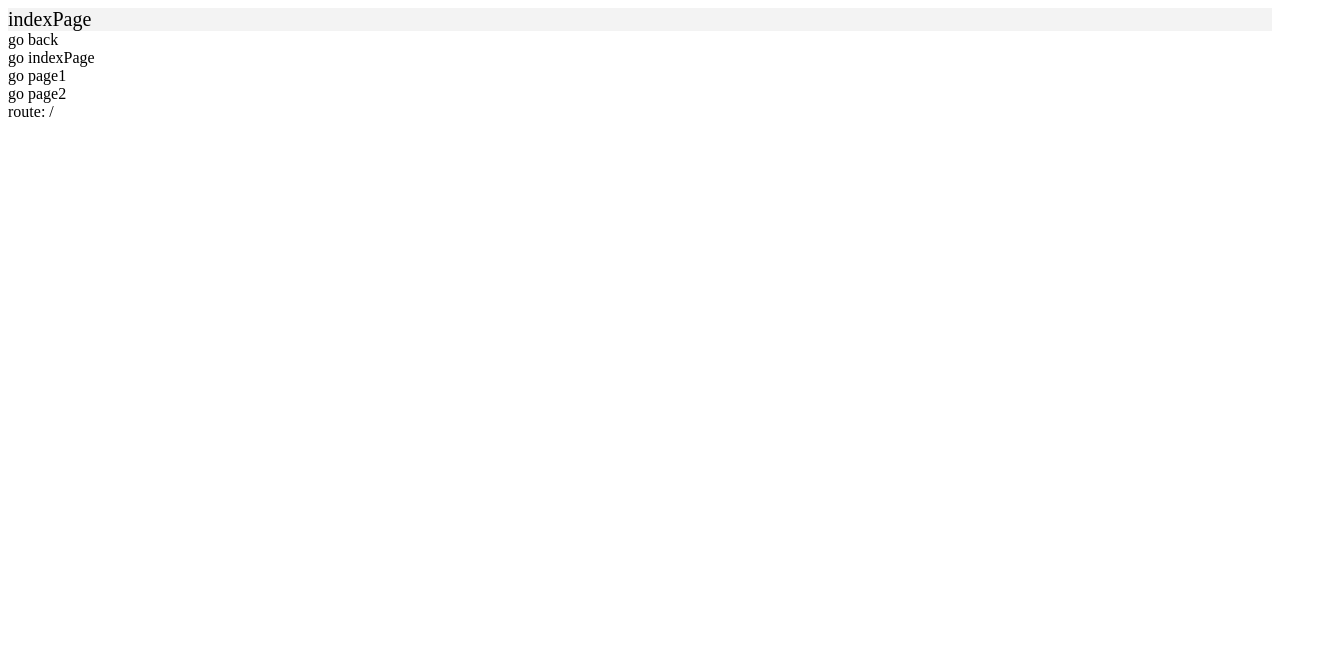
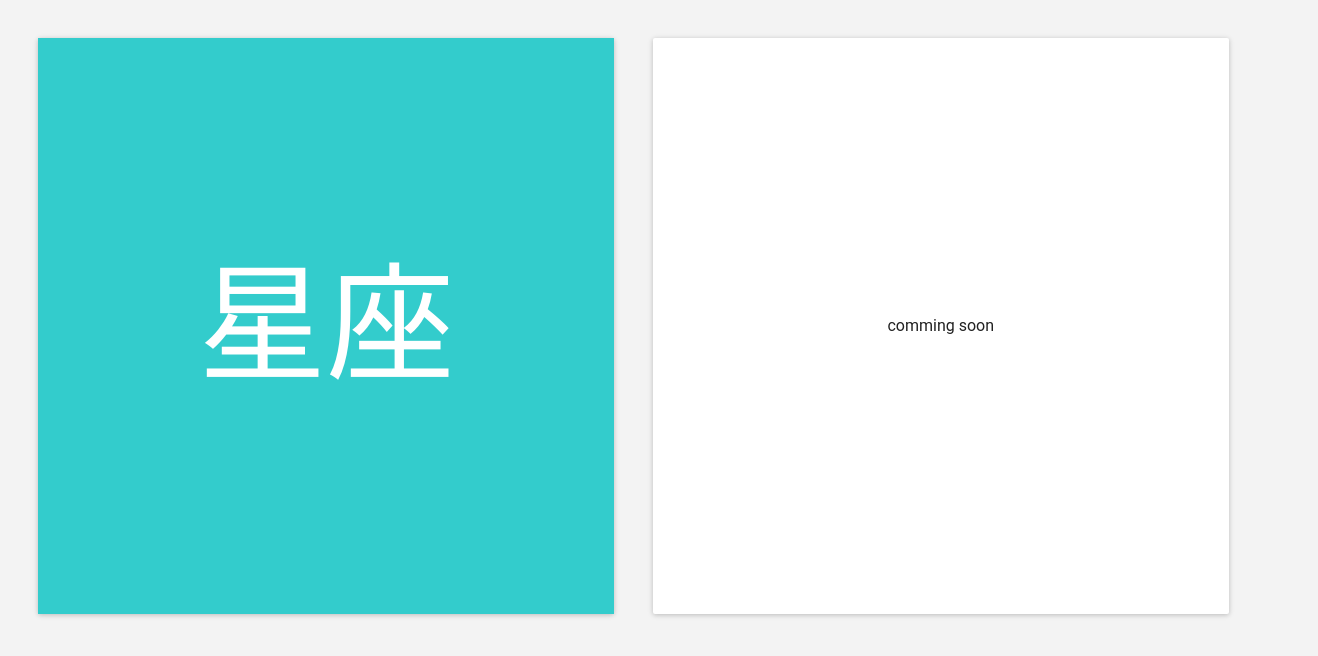
Before and after one commit to MarsAndHeart/my-basic-react-demo, a React app: page / in a window 1280 px wide. Shown: the top 656 px of the page, 1318 px wide, since content can reach past the window. Built offline with nearby package versions, Linux system fonts and the light colour scheme.

Commit message:
add flex and constellation

```diff
--- a/package.json
+++ b/package.json
@@ -6,7 +6,7 @@
   "author": "jianghai",
   "license": "MIT",
   "scripts": {
-    "start": "webpack",
+    "start": "webpack-dev-server --open",
     "server": "webpack-dev-server --open",
     "eslint": "./node_modules/.bin/eslint src",
     "eslintfix": "./node_modules/.bin/eslint src --fix",
--- a/src/MainApp.js
+++ b/src/MainApp.js
@@ -4,13 +4,16 @@
  */
 import React from 'react';
 import { Provider } from 'react-redux';
+import MuiThemeProvider from 'material-ui/styles/MuiThemeProvider';
 
 import AppRouter from './AppRouter';
 import store from './basicStore';
 
 const MainApp = () => (
   <Provider store={store}>
-    <AppRouter/>
+    <MuiThemeProvider>
+      <AppRouter/>
+    </MuiThemeProvider>
   </Provider>
 );
 
--- a/src/index.tmpl.html
+++ b/src/index.tmpl.html
@@ -8,6 +8,21 @@
   <title>react demo</title>
 </head>
 
+<style type="text/css">
+  body {
+    left:0px;
+    top:0px;
+    margin:0px;
+    padding:0px;
+    display: flex;
+    display: -webkit-flex;
+  }
+  div {
+    display: flex;
+    display: -webkit-flex;
+  }
+</style>
+
 <body>
   <div id="root"></div>
 </body>
--- /dev/null
+++ b/src/pages/Constellation/ConstellationPaper.js
@@ -0,0 +1,35 @@
+/**
+ * Created by jianghai on 2018/3/18.
+ * @flow
+ */
+
+import React from 'react';
+import Paper from 'material-ui/Paper';
+
+
+type Props = {
+  name: string,
+  date: string,
+}
+
+const ConstellationPaper = (props: Props) => {
+  return (
+    <Paper style={styles.paper} circle>
+      <div>{props.name}</div>
+      <div>{props.date}</div>
+    </Paper>
+  );
+};
+
+const styles = {
+  paper:{
+    flexDirection:'column',
+    alignItems:'center',
+    justifyContent:'center',
+    width:'30vw',
+    height:'30vw',
+    marginBottom:'3vw',
+  },
+};
+
+export default ConstellationPaper;
--- /dev/null
+++ b/src/pages/Constellation/index.js
@@ -0,0 +1,121 @@
+/**
+ * Created by jianghai on 2018/3/18.
+ * @flow
+ */
+
+import React from 'react';
+import { connect } from 'react-redux';
+import { compose } from 'redux';
+import IconButton from 'material-ui/IconButton';
+import NavigationArrowBack from 'material-ui/svg-icons/navigation/arrow-back';
+import actions from '../../actions';
+import ConstellationPaper from './ConstellationPaper';
+
+const arr = [
+  {
+    name:'白羊',
+    date:'3.21-4.19',
+    image:'',
+  },
+  {
+    name:'金牛',
+    date:'4.20-5.20',
+    image:'',
+  },
+  {
+    name:'双子',
+    date:'5.21-6.21',
+    image:'',
+  },
+  {
+    name:'巨蟹',
+    date:'6.22-7.22',
+    image:'',
+  },
+  {
+    name:'狮子',
+    date:'7.23-8.22',
+    image:'',
+  },
+  {
+    name:'处女',
+    date:'8.23-9.22',
+    image:'',
+  },
+  {
+    name:'天秤',
+    date:'9.23-10.23',
+    image:'',
+  },
+  {
+    name:'天蝎',
+    date:'10.24-11.22',
+    image:'',
+  },
+  {
+    name:'射手',
+    date:'11.23-12.21',
+    image:'',
+  },
+  {
+    name:'摩羯',
+    date:'12.22-1.19',
+    image:'',
+  },
+  {
+    name:'水瓶',
+    date:'1.20-2.18',
+    image:'',
+  },
+  {
+    name:'双鱼',
+    date:'2.19-3.20',
+    image:'',
+  },
+];
+
+type Props = {
+  pop: ()=>void,
+}
+
+const Constellation = (props: Props) => (
+  <div style={styles.page}>
+    <IconButton onClick={props.pop}>
+      <NavigationArrowBack/>
+    </IconButton>
+    <div style={styles.paperBox}>
+      {
+        arr.map(ele=>(
+          <ConstellationPaper
+            key={ele.name}
+            name={ele.name}
+            date={ele.date}
+          />
+        ))
+      }
+    </div>
+  </div>
+);
+
+const styles = {
+  page:{
+    flexDirection:'column',
+    width:'100vw',
+    height:'100vh',
+    backgroundColor:'#F3F3F3',
+  },
+  paperBox:{
+    flexWrap:'wrap',
+    justifyContent:'space-around',
+  },
+};
+
+function actionMaping(dispatch) {
+  const {
+    routeAction,
+  } = actions;
+  return {
+    pop: compose(dispatch, routeAction.pop),
+  };
+}
+export default connect(null, actionMaping)(Constellation);
--- a/src/pages/IndexPage.js
+++ b/src/pages/IndexPage.js
@@ -5,13 +5,64 @@
  * @flow
  */
 import React from 'react';
-import Navigation from '../component/Navigation';
+import { connect } from 'react-redux';
+import { compose } from 'redux';
+import Paper from 'material-ui/Paper';
+import actions from '../actions';
+import type {RouteType} from '../reducers/route';
 
-const IndexPage = () => (
-  <div>
-    <div style={{fontSize:20,backgroundColor:'#F3F3F3'}}>indexPage</div>
-    <Navigation/>
+type Props = {
+  push: (RouteType)=>void,
+}
+
+const IndexPage = (props: Props) => (
+  <div style={styles.page}>
+    <Paper style={styles.paper} onClick={()=>{props.push('/Constellation');}}>
+      <div style={styles.constellation}>星座</div>
+    </Paper>
+    <div style={styles.space}/>
+    <Paper style={styles.paper}>
+      <div>comming soon</div>
+    </Paper>
   </div>
 );
 
-export default IndexPage;
+const styles = {
+  page:{
+    flex:1,
+    width:'100vw',
+    height:'100vh',
+    backgroundColor:'#F3F3F3',
+    paddingLeft:'3vw',
+    paddingTop:'3vw',
+  },
+  paper:{
+    width:'45vw',
+    height:'45vw',
+    alignItem:'center',
+    justifyContent:'center',
+    lineHeight:'45vw',
+  },
+  constellation:{
+    flex:1,
+    alignItem:'center',
+    justifyContent:'center',
+    backgroundColor:'#33CCCC',
+    color:'white',
+    fontSize:'10vw',
+  },
+  space:{
+    width:'3vw',
+    height:'3vw',
+  },
+};
+
+function actionMaping(dispatch) {
+  const {
+    routeAction,
+  } = actions;
+  return {
+    push: compose(dispatch, routeAction.pushRoute),
+  };
+}
+export default connect(null, actionMaping)(IndexPage);
--- a/src/pages/index.js
+++ b/src/pages/index.js
@@ -6,6 +6,7 @@
 import IndexPage from './IndexPage';
 import Page1 from './Page1';
 import Page2 from './Page2';
+import Constellation from './Constellation';
 
 export default [
   { path: '/',
@@ -18,4 +19,7 @@ export default [
   { path: '/Page2',
     component: Page2
   },
+  { path: '/Constellation',
+    component: Constellation
+  },
 ];
--- a/webpack.config.js
+++ b/webpack.config.js
@@ -12,7 +12,8 @@ module.exports = {
   devtool: 'eval-source-map',
 
   devServer: {
-    // host:'192.168.57.181',
+    host: '192.168.1.110',
+    port: 9000,
     contentBase: "./public",//本地服务器所加载的页面所在的目录
     historyApiFallback: true,//不跳转
     inline: true,
```
